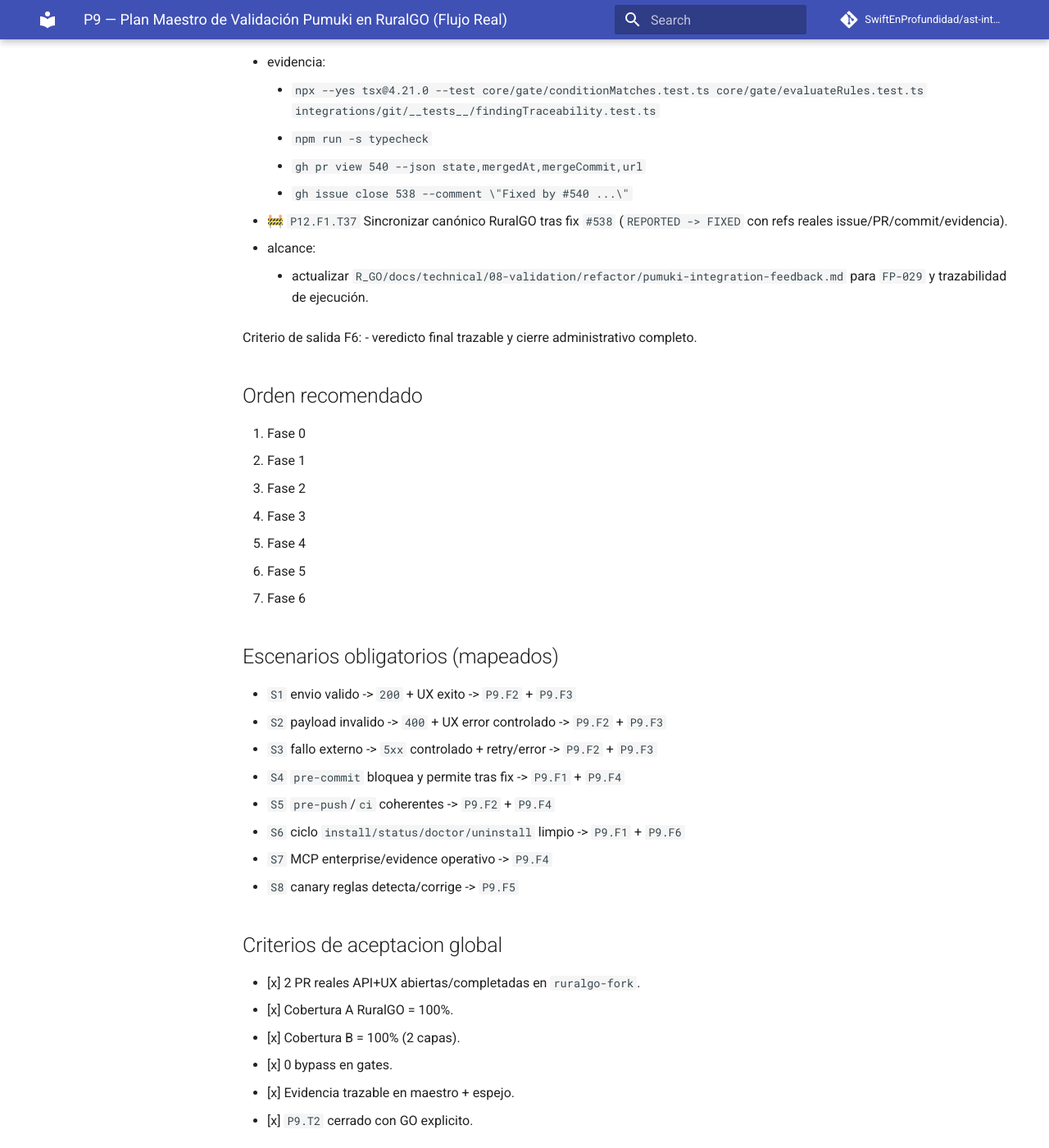
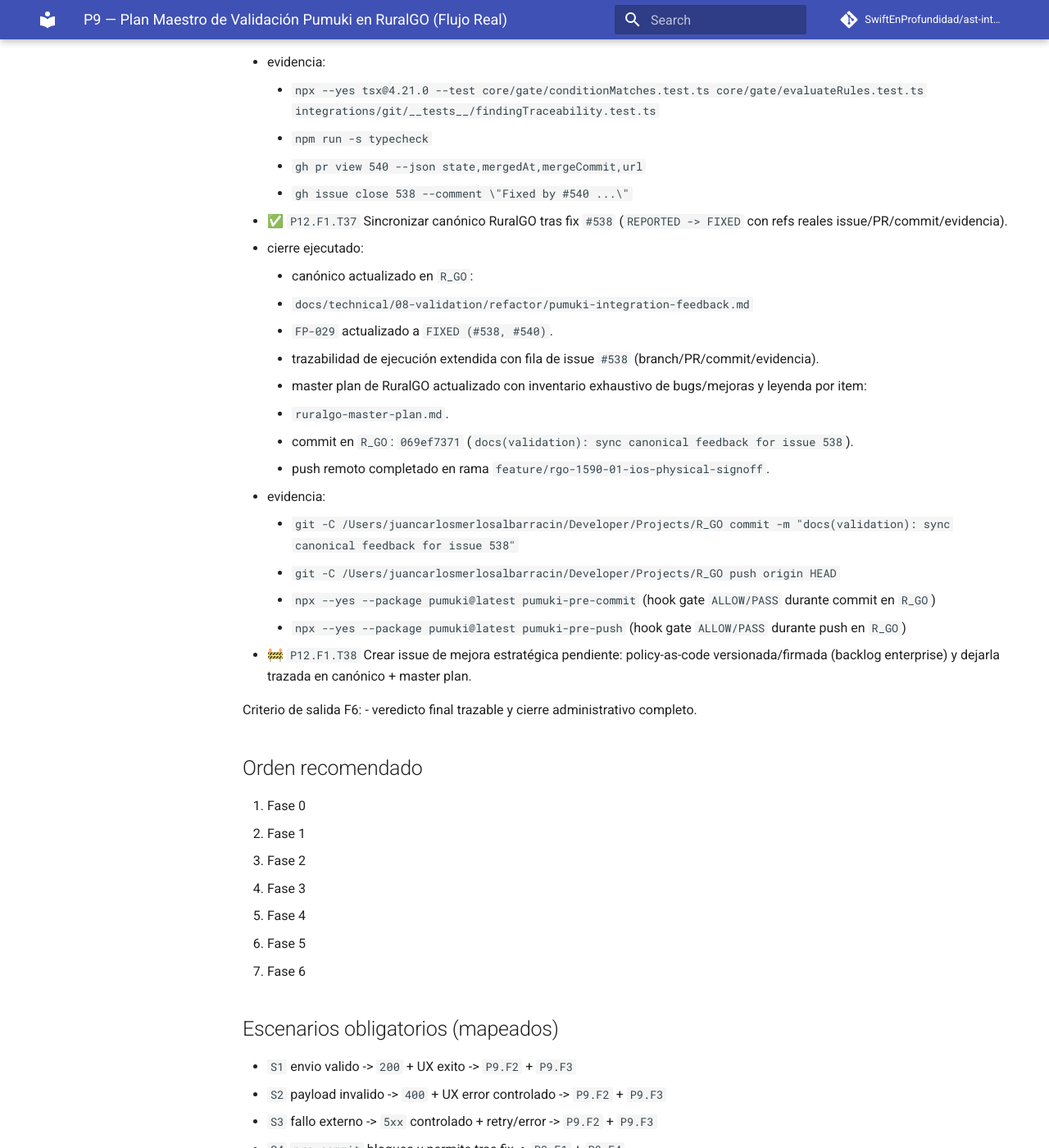
Before and after one commit to SwiftEnProfundidad/ast-intelligence-hooks, an MkDocs documentation site: the page built from docs/seguimiento-completo-validacion-ruralgo-03-03-2026.md, in a window 1280 px wide and 1400 px high, scrolled down 43058 px. Shown: the whole window at 82% size. Built offline with MkDocs 1.6.1 and Material for MkDocs 9.7.7, drawn with Linux system fonts in a browser that asks for light colours; comment, search, counter and statistics services are not loaded.

Commit message:
docs(tracking): close P12.F1.T37 and activate P12.F1.T38

```diff
--- a/docs/seguimiento-completo-validacion-ruralgo-03-03-2026.md
+++ b/docs/seguimiento-completo-validacion-ruralgo-03-03-2026.md
@@ -1198,9 +1198,22 @@ Criterio de salida F5:
     - `npm run -s typecheck`
     - `gh pr view 540 --json state,mergedAt,mergeCommit,url`
     - `gh issue close 538 --comment \"Fixed by #540 ...\"`
-- 🚧 `P12.F1.T37` Sincronizar canónico RuralGO tras fix `#538` (`REPORTED -> FIXED` con refs reales issue/PR/commit/evidencia).
-  - alcance:
-    - actualizar `R_GO/docs/technical/08-validation/refactor/pumuki-integration-feedback.md` para `FP-029` y trazabilidad de ejecución.
+- ✅ `P12.F1.T37` Sincronizar canónico RuralGO tras fix `#538` (`REPORTED -> FIXED` con refs reales issue/PR/commit/evidencia).
+  - cierre ejecutado:
+    - canónico actualizado en `R_GO`:
+      - `docs/technical/08-validation/refactor/pumuki-integration-feedback.md`
+      - `FP-029` actualizado a `FIXED (#538, #540)`.
+      - trazabilidad de ejecución extendida con fila de issue `#538` (branch/PR/commit/evidencia).
+    - master plan de RuralGO actualizado con inventario exhaustivo de bugs/mejoras y leyenda por item:
+      - `ruralgo-master-plan.md`.
+    - commit en `R_GO`: `069ef7371` (`docs(validation): sync canonical feedback for issue 538`).
+    - push remoto completado en rama `feature/rgo-1590-01-ios-physical-signoff`.
+  - evidencia:
+    - `git -C /Users/juancarlosmerlosalbarracin/Developer/Projects/R_GO commit -m "docs(validation): sync canonical feedback for issue 538"`
+    - `git -C /Users/juancarlosmerlosalbarracin/Developer/Projects/R_GO push origin HEAD`
+    - `npx --yes --package pumuki@latest pumuki-pre-commit` (hook gate `ALLOW/PASS` durante commit en `R_GO`)
+    - `npx --yes --package pumuki@latest pumuki-pre-push` (hook gate `ALLOW/PASS` durante push en `R_GO`)
+- 🚧 `P12.F1.T38` Crear issue de mejora estratégica pendiente: policy-as-code versionada/firmada (backlog enterprise) y dejarla trazada en canónico + master plan.
 
 Criterio de salida F6:
 - veredicto final trazable y cierre administrativo completo.
```
Also changed, not shown: docs/registro-maestro-de-seguimiento.md (+1 -1 lines).
